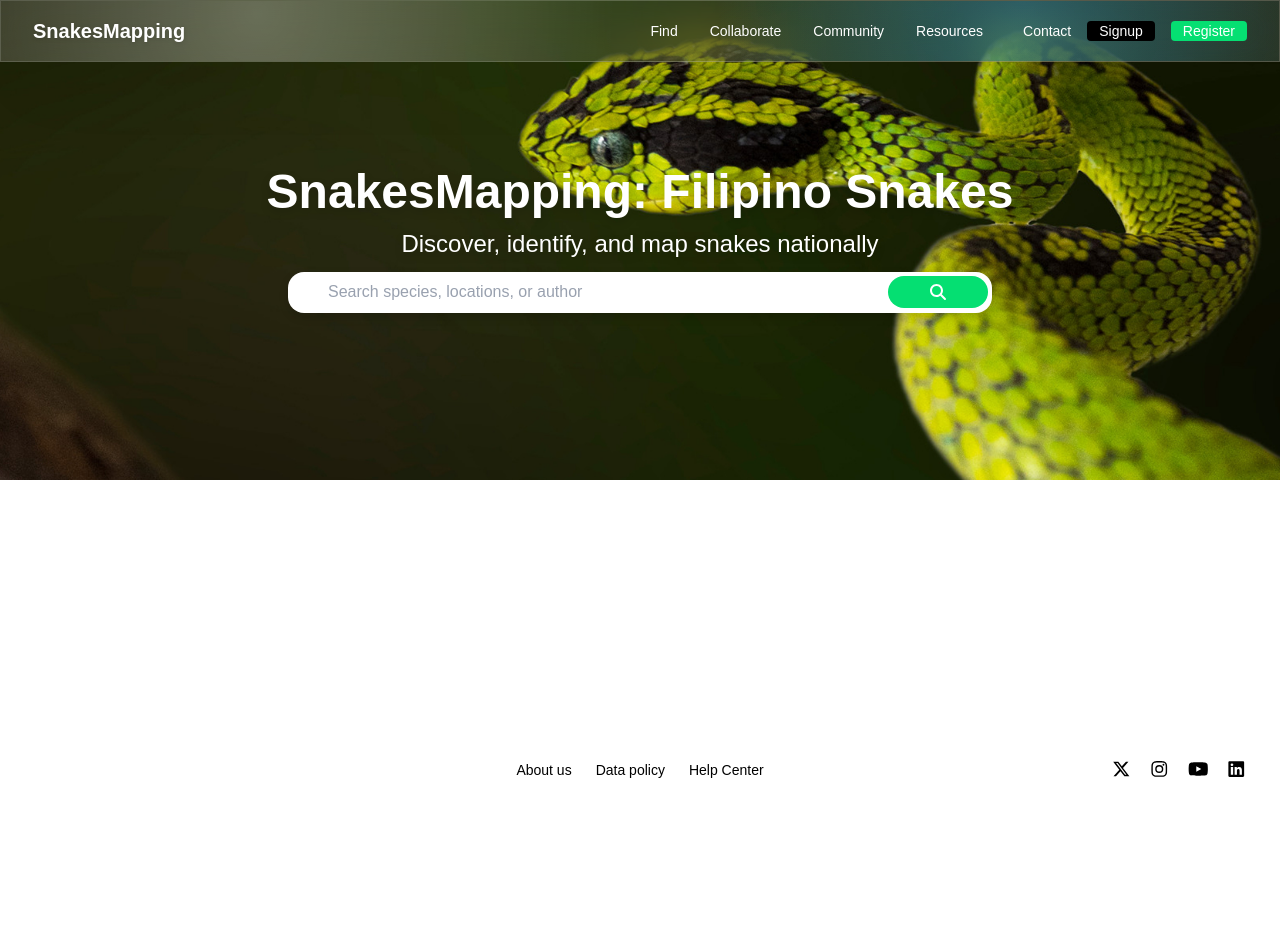
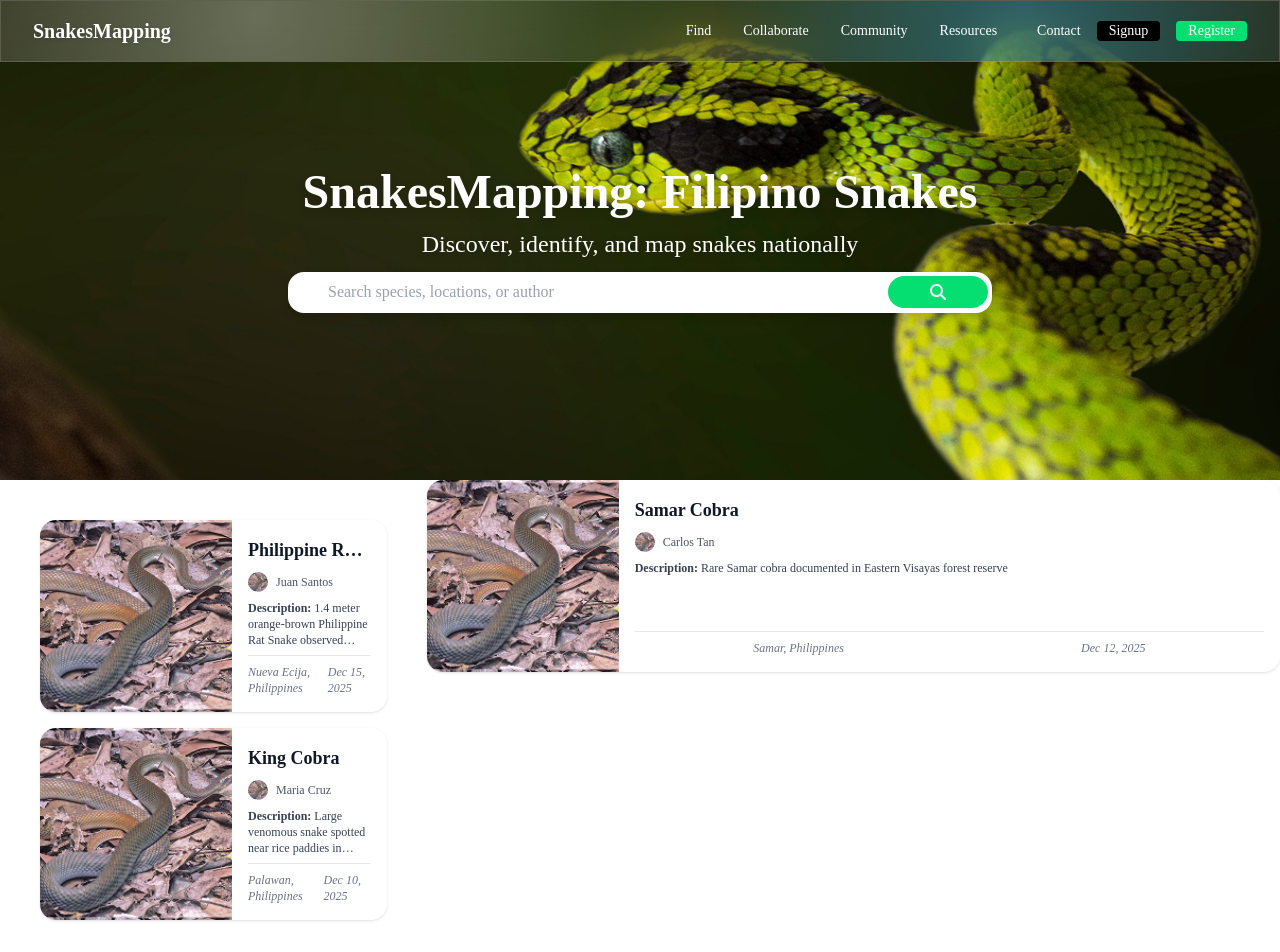
Before and after one commit to Qhaleed/snakesmapping, a Next.js app: page / in a window 1280 px wide. Shown: the top 952 px of the page. Before the commit the page ends 800 px from the top, so only its background shows below. Built offline with nearby package versions, Linux system fonts and the light colour scheme.

Commit message:
feat: scrollable div 50% lowerbox

```diff
--- a/app/components/footer.tsx
+++ b/app/components/footer.tsx
@@ -8,7 +8,7 @@ import {
 
 export default function Footer() {
   return (
-    <footer className="fixed bottom-0 w-full bg-white py-4 ">
+    <footer className=" w-full bg-white py-4 ">
       <div className="flex items-center justify-between px-8">
         <div className="flex-1"></div>
 
--- a/app/components/horizontal-snake-card.tsx
+++ b/app/components/horizontal-snake-card.tsx
@@ -1,23 +1,62 @@
-// type cardData = {
-//   imageLink: string;
-//   title: string;
-//   author: string;
-//   description: string;
-//   location: string;
-//   calendar: string;
-// };
+import Image from "next/image";
 
-export default function HorizontalSnakeCard({}) {
+type cardData = {
+  imageLink: string;
+  title: string;
+  author: string;
+  description: string;
+  location: string;
+  calendar: string;
+};
+
+export default function HorizontalSnakeCard({
+  imageLink,
+  title,
+  author,
+  description,
+  location,
+  calendar,
+}: cardData) {
   return (
-    <>
-      <div>
-        {/* Snake image */}
-        {/* <img src={imageLink} alt="snakeImage" /> */}
-        {/* <img src="" alt="snakeImage" /> */}
+    <div className="flex w-full h-48 shrink-0 bg-white rounded-2xl overflow-hidden shadow-sm hover:shadow-md transition-shadow">
+      {/* Snake image */}
+      <div className="relative w-48 h-full shrink-0">
+        <Image
+          src={imageLink}
+          alt="snakeImage"
+          fill
+          sizes="192px"
+          className="object-cover"
+        />
+      </div>
 
-        {/* Description */}
-        <div></div>
+      {/* Description */}
+      <div className="flex flex-col flex-1 p-4 gap-2 min-w-0">
+        <h1 className="text-lg font-bold text-gray-900 truncate">{title}</h1>
+
+        <div className="flex items-center gap-2 min-w-0">
+          <div className="relative w-5 h-5 shrink-0 rounded-full overflow-hidden">
+            <Image
+              src="/snake-2.png"
+              alt="author avatar"
+              fill
+              sizes="20px"
+              className="object-cover"
+            />
+          </div>
+          <h2 className="text-xs text-gray-600 truncate">{author}</h2>
+        </div>
+
+        <p className="text-xs text-gray-700 flex-1 line-clamp-3 overflow-hidden">
+          <span className="font-semibold">Description: </span>
+          {description}
+        </p>
+
+        <div className="flex justify-around items-center pt-2 border-t border-gray-200">
+          <span className="text-xs text-gray-500 italic">{location}</span>
+          <span className="text-xs text-gray-500 italic">{calendar}</span>
+        </div>
       </div>
-    </>
+    </div>
   );
 }
--- a/app/components/lower-box.tsx
+++ b/app/components/lower-box.tsx
@@ -3,13 +3,56 @@ import HorizontalSnakeCard from "./horizontal-snake-card";
 export default function LowerBox() {
   return (
     <>
-      <div>
+      <div className="flex w-full mb-10">
         {/* Left side */}
-        <div>
-          <HorizontalSnakeCard />
+        <div
+          className="w-1/3 flex flex-col px-10 pt-10 gap-4"
+          style={{ height: "450px", overflowY: "scroll" }}
+        >
+          <HorizontalSnakeCard
+            title="Philippine Rat Snake"
+            author="Juan Santos"
+            imageLink="/snake-2.png"
+            description="1.4 meter orange-brown Philippine Rat Snake observed hunting in Nueva Ecija farmlands"
+            location="Nueva Ecija, Philippines"
+            calendar="Dec 15, 2025"
+          />
+          <HorizontalSnakeCard
+            title="King Cobra"
+            author="Maria Cruz"
+            imageLink="/snake-2.png"
+            description="Large venomous snake spotted near rice paddies in Palawan"
+            location="Palawan, Philippines"
+            calendar="Dec 10, 2025"
+          />
+          <HorizontalSnakeCard
+            title="Reticulated Python"
+            author="Pedro Reyes"
+            imageLink="/snake-2.png"
+            description="6 meter python found coiled near river bank in Mindanao"
+            location="Davao, Philippines"
+            calendar="Dec 8, 2025"
+          />
+          <HorizontalSnakeCard
+            title="Philippine Pit Viper"
+            author="Ana Lopez"
+            imageLink="/snake-2.png"
+            description="Green pit viper spotted in mountain trail during hike"
+            location="Baguio, Philippines"
+            calendar="Dec 5, 2025"
+          />
         </div>
         {/* Right side */}
-        <div></div>
+        <div className="w-2/3">
+          <HorizontalSnakeCard
+            title="Samar Cobra"
+            author="Carlos Tan"
+            imageLink="/snake-2.png"
+            description="Rare Samar cobra documented in Eastern Visayas forest reserve"
+            location="Samar, Philippines"
+            calendar="Dec 12, 2025"
+          />
+        </div>
       </div>
     </>
   );
--- a/app/globals.css
+++ b/app/globals.css
@@ -15,5 +15,5 @@
 body {
   background: #ffffff;
   color: var(--foreground);
-  font-family: Arial, Helvetica, sans-serif;
+  font-family: serif;
 }
--- a/app/page.tsx
+++ b/app/page.tsx
@@ -1,11 +1,13 @@
 "use client";
 
 import Hero from "./components/Hero";
+import LowerBox from "./components/lower-box";
 export default function Home() {
   return (
     <div className="">
       <main>
         <Hero />
+        <LowerBox />
       </main>
     </div>
   );
```
Also changed, not shown: public/snake-2.png (added).
